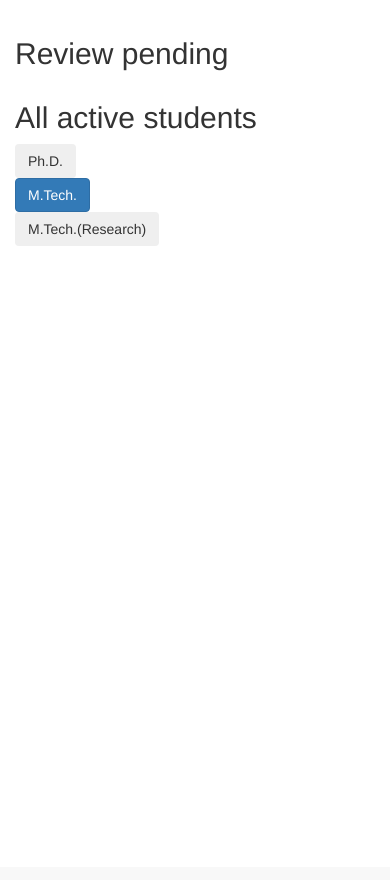
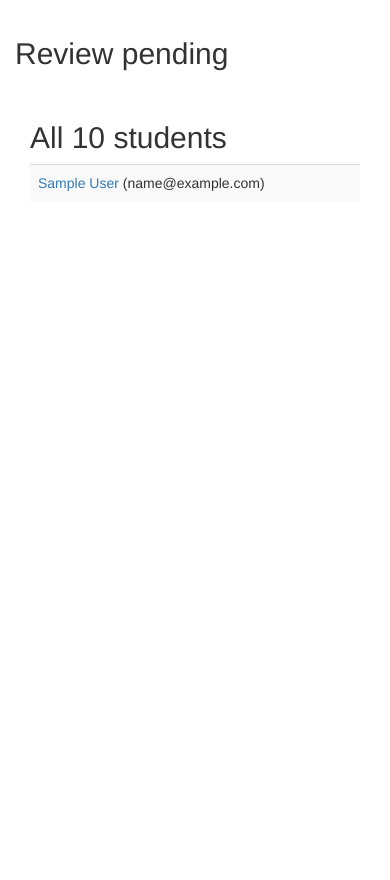
Before and after one commit to s-gv/course-registration-app, a Django app: template coursereg/templates/coursereg/dcc_review.html in a window 390 px wide. Shown: the part 54-934 px from the top of the page. Before the commit the page ends 291 px from the top, so only its background shows below. Run offline with Django 3.2, Linux system fonts and the light colour scheme; the template is opened without the code that fills it: most values are stand-ins (such as "Sample title", 1, 10 or a date in 2020); parts of the project's set-up code (start-up, migrations or seed data) failed here and were passed over; some libraries are stand-ins or nearby versions.

Commit message:
Removed hard coding for DCC review page and solved issue #87...

```diff
--- a/bheemboy/settings.py
+++ b/bheemboy/settings.py
@@ -37,7 +37,7 @@ INSTALLED_APPS = [
     'django.contrib.contenttypes',
     'django.contrib.sessions',
     'django.contrib.messages',
-    'django.contrib.staticfiles',
+    'django.contrib.staticfiles'
 ]
 
 MIDDLEWARE_CLASSES = [
--- a/coursereg/models.py
+++ b/coursereg/models.py
@@ -254,7 +254,6 @@ class Term(models.Model):
                                 return
         raise ValidationError('Dates must be in increasing order. Last registration date <= Last adviser approval date <= Last instructor approval date and so on.')
 
-
 class Course(models.Model):
     num = models.CharField(max_length=100)
     title = models.CharField(max_length=200)
--- a/coursereg/templates/coursereg/dcc_review.html
+++ b/coursereg/templates/coursereg/dcc_review.html
@@ -62,19 +62,17 @@
         </div>
     </div>
     {% endif %}
-    <div class="row">
+
+<div class="container" id="maincontainer">
+
+{% for degree in Degree %}
+    <div class="row top-buffer-1">
         <div class="col-md-12">
-            <h2>All active students</h2>
-        </div>
-    </div>
-    <div class="row">
-	<div class="col-md-12">
-	<button data-toggle="collapse" type="button" data-target="#PhD" class="btn btn-secondary">Ph.D.</button>
-	<div id="PhD" class=collapse>
-		<div class="col-md-8">
+            <h2>All {{degree}} students</h2>
             		  <table class="table table-striped">
-		    {% for student in all_active_students_PhD %}
+                      {% for student in all_active_students %}
                         <tr>
+                          {% if student.degree == degree %}
                             {% if student.is_dcc_approved_registration %}
           			               <td>
           			                    <a href="{% url 'coursereg:dcc_detail' student.id %}">{{ student.full_name }}</a>
@@ -87,66 +85,13 @@
           			                      ({{ student.email }})
           			              </td>
           			            {% endif %}
-		    </tr>
-		    {% endfor %}
-		    </table>
-		</div>
-	    </div>
-	</div>
-    </div>
-    <div class="row">
-	<div class="col-md-12">
-	<button data-toggle="collapse" type="button" data-target="#MTech" class="btn btn-primary">M.Tech.</button>
-	<div id="MTech" class=collapse>
-		<div class="col-md-8">
-		    <table class="table table-striped">
-		    {% for student in all_active_students_MTech %}
-		    <tr>
-			{% if student.is_dcc_approved_registration %}
-			<td>
-			    <a href="{% url 'coursereg:dcc_detail' student.id %}">{{ student.full_name }}</a>
-			    ({{ student.email }})
-			    <span class="label label-success">Registered</span>
-			</td>
-			{% else %}
-			<td>
-			    <a href="{% url 'coursereg:dcc_detail' student.id %}">{{ student.full_name }}</a>
-			    ({{ student.email }})
-			</td>
                         {% endif %}
                       </tr>
                     {% endfor %}
                 </table>
         </div>
     </div>
+{% endfor %}
 </div>
-    </div>
-    <div class="row">
-	<div class="col-md-12">
-	<button data-toggle="collapse" type="button" data-target="#MTechRes" class="btn btn-secondary">M.Tech.(Research)</button>
-	<div id="MTechRes" class=collapse>
-		<div class="col-md-8">
-		    <table class="table table-striped">
-		    {% for student in all_active_students_MTechRes %}
-		    <tr>
-			{% if student.is_dcc_approved_registration %}
-		        <td>
-		            <a href="{% url 'coursereg:dcc_detail' student.id %}">{{ student.full_name }}</a>
-		            ({{ student.email }})
-		            <span class="label label-success">Registered</span>
-		        </td>
-			{% else %}
-		        <td>
-		            <a href="{% url 'coursereg:dcc_detail' student.id %}">{{ student.full_name }}</a>
-		            ({{ student.email }})
-		        </td>
-			{% endif %}
-		    </tr>
-		    {% endfor %}
-		    </table>
-		</div>
-	    </div>
-	</div>
-    </div>
-</div>
+
 {% endblock %}
```
Also changed, not shown: coursereg/views/dcc.py (+3 -18 lines), db.sqlite3. Lines whose indentation alone changed are shown as unchanged.
